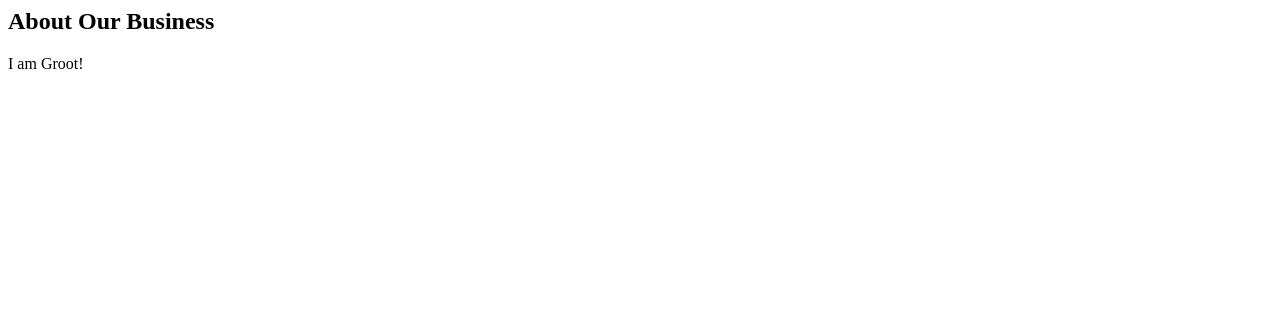
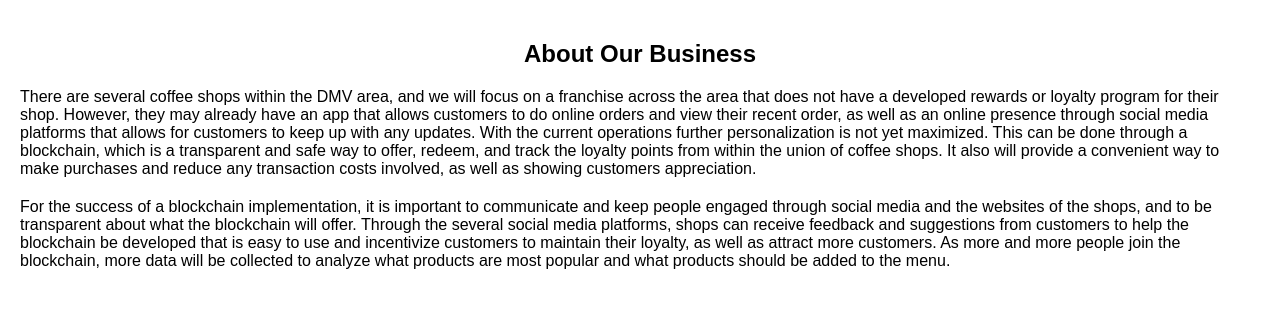
Before and after one commit to amychen536/test, a plain HTML site: page pages/business-overview.html in a window 1280 px wide. Drawn offline with Linux system fonts and the light colour scheme.

Commit message:
adding text to overview

```diff
--- a/pages/business-overview.html
+++ b/pages/business-overview.html
@@ -1,3 +1,36 @@
+<!DOCTYPE html>
+<html lang="en">
+<head>
+    <meta charset="UTF-8">
+    <meta name="viewport" content="width=device-width, initial-scale=1.0">
+    <title>DMV Coffee Shops Overview</title>
+    <style>
+        body {
+            font-family: Arial, sans-serif;
+            margin: 0;
+            padding: 20px;
+        }
+        h1, h2 {
+            text-align: center;
+        }
+        p {
+            margin-bottom: 20px;
+        }
+    </style>
+</head>
+<body>
+    <main>
+        <section>
+            <h2>About Our Business</h2>
+            <p>There are several coffee shops within the DMV area, and we will focus on a franchise across the area that does not have a developed rewards or loyalty program for their shop. However, they may already have an app that allows customers to do online orders and view their recent order, as well as an online presence through social media platforms that allows for customers to keep up with any updates. With the current operations further personalization is not yet maximized. This can be done through a blockchain, which is a transparent and safe way to offer, redeem, and track the loyalty points from within the union of coffee shops. It also will provide a convenient way to make purchases and reduce any transaction costs involved, as well as showing customers appreciation.</p>
+            <p>For the success of a blockchain implementation, it is important to communicate and keep people engaged through social media and the websites of the shops, and to be transparent about what the blockchain will offer. Through the several social media platforms, shops can receive feedback and suggestions from customers to help the blockchain be developed that is easy to use and incentivize customers to maintain their loyalty, as well as attract more customers. As more and more people join the blockchain, more data will be collected to analyze what products are most popular and what products should be added to the menu.</p>
+        </section>
+    </main>
+</body>
+</html>
+
+
+<!--
 <main>
     <section>
         <h2>About Our Business</h2>
@@ -6,3 +39,4 @@
         </p>
     </section>
 </main>
+-->
```
